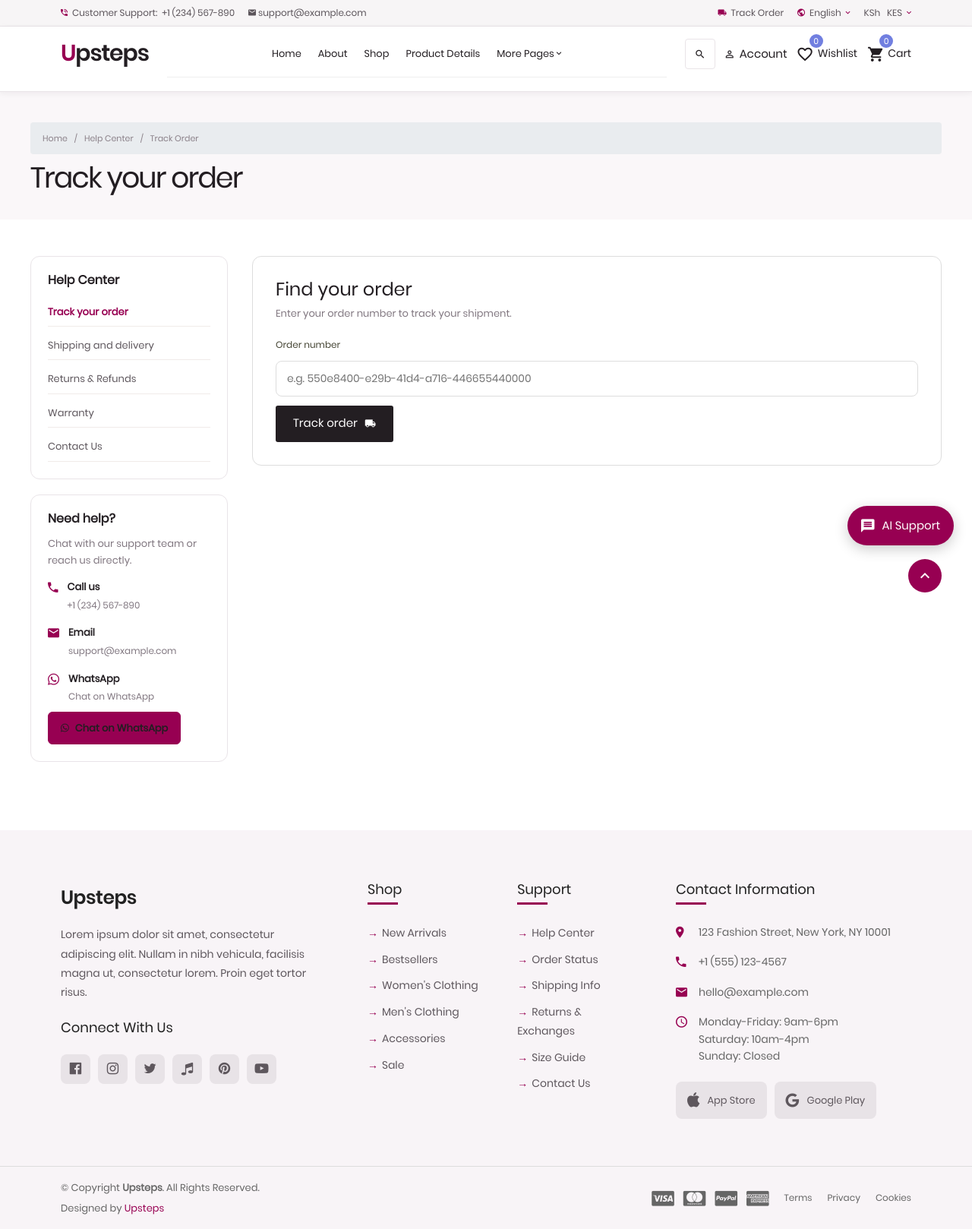
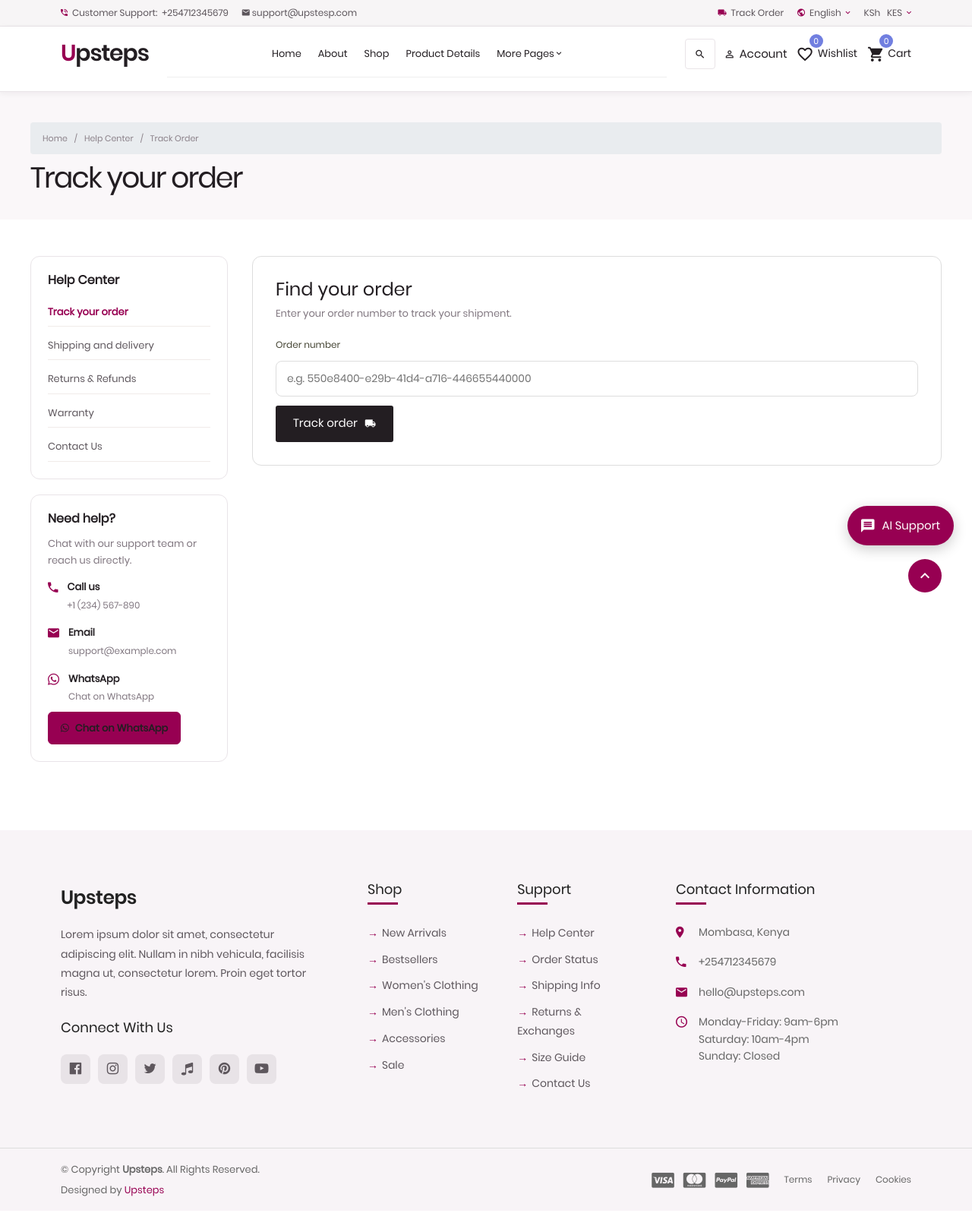
Before and after one commit to CHIKOMADZAYO/e-fashion, a Django app: page /track-order/ in a window 1280 px wide. Shown: the whole page at 76% size. After the commit the page ends 1575 px from the top, so only its background shows below. Run offline with Django 5.2, Linux system fonts and the light colour scheme; data comes from the database, SQL or seed files in the repository; data that the repository does not hold is empty; some libraries are stand-ins or nearby versions.

Commit message:
Polishing the User Interface to have a minimal looking

```diff
--- a/ecommerce/ui/templates/ui/contact.html
+++ b/ecommerce/ui/templates/ui/contact.html
@@ -2,6 +2,6 @@
 {% block title %}Contact Upsteps{% endblock %}
 {% block content %}
 <header class="page-banner"><div class="fashion-container"><nav class="breadcrumb"><a href="{% url 'home' %}">Home</a><span>/</span><span>Contact</span></nav><h1>We're here to help.</h1></div></header>
-<section class="fashion-container contact-layout"><div><span class="eyebrow">A real person, when you need one</span><h2 style="font-size:28px;font-weight:500;letter-spacing:-.04em">Tell us what’s on your mind.</h2><p style="max-width:440px;color:#817780;font-size:13px">Questions about fit, delivery, returns, or anything else? Send us a note and the Upsteps team will get back to you.</p><div class="contact-details"><div class="contact-details__item"><i class="zmdi zmdi-email"></i><div><strong>Email us</strong><span>hello@example.com</span></div></div><div class="contact-details__item"><i class="zmdi zmdi-phone"></i><div><strong>Give us a call</strong><span>+254 700 123 456 · Mon–Fri, 9am–6pm</span></div></div><div class="contact-details__item"><i class="zmdi zmdi-pin"></i><div><strong>Come say hello</strong><span>Westlands, Nairobi, Kenya</span></div></div></div></div>
+<section class="fashion-container contact-layout"><div><span class="eyebrow">A real person, when you need one</span><h2 style="font-size:28px;font-weight:500;letter-spacing:-.04em">Tell us what’s on your mind.</h2><p style="max-width:440px;color:#817780;font-size:13px">Questions about fit, delivery, returns, or anything else? Send us a note and the Upsteps team will get back to you.</p><div class="contact-details"><div class="contact-details__item"><i class="zmdi zmdi-email"></i><div><strong>Email us</strong><span>hello@upsteps.com</span></div></div><div class="contact-details__item"><i class="zmdi zmdi-phone"></i><div><strong>Give us a call</strong><span>+254712345679 · Mon–Fri, 9am–6pm</span></div></div><div class="contact-details__item"><i class="zmdi zmdi-pin"></i><div><strong>Come say hello</strong><span>Mombasa, Kenya</span></div></div></div></div>
   <form class="contact-form" data-contact-form><div class="form-grid"><div class="form-field"><label for="contact-name">Your name</label><input id="contact-name" required></div><div class="form-field"><label for="contact-email">Email address</label><input id="contact-email" type="email" required></div><div class="form-field form-field--wide"><label for="contact-topic">What can we help with?</label><select id="contact-topic"><option>General question</option><option>Order or delivery</option><option>Fit and sizing</option><option>Returns and exchanges</option></select></div><div class="form-field form-field--wide"><label for="contact-message">Your message</label><textarea id="contact-message" required></textarea></div></div><button class="button button--dark" type="submit">Send your message <i class="zmdi zmdi-arrow-right"></i></button><p class="form-success" data-contact-success hidden>Thanks for reaching out. This demo form does not send data, but your message is ready to go.</p></form></section>
 {% endblock %}
--- a/ecommerce/ui/templates/ui/partials/store_footer.html
+++ b/ecommerce/ui/templates/ui/partials/store_footer.html
@@ -42,11 +42,10 @@
 
       <section class="store-footer__contact">
         <h3 class="store-footer__heading">Contact Information</h3>
-        <p><i class="zmdi zmdi-pin" aria-hidden="true"></i><span>123 Fashion Street, New York, NY 10001</span></p>
-        <p><i class="zmdi zmdi-phone" aria-hidden="true"></i><a href="tel:+15551234567">+1 (555) 123-4567</a></p>
-        <p><i class="zmdi zmdi-email" aria-hidden="true"></i><a href="mailto:hello@example.com">hello@example.com</a></p>
+        <p><i class="zmdi zmdi-pin" aria-hidden="true"></i><span>Mombasa, Kenya</span></p>
+        <p><i class="zmdi zmdi-phone" aria-hidden="true"></i><a href="tel:+254712345679">+254712345679</a></p>
+        <p><i class="zmdi zmdi-email" aria-hidden="true"></i><a href="mailto:hello@upsteps.com">hello@upsteps.com</a></p>
         <p><i class="zmdi zmdi-time" aria-hidden="true"></i><span>Monday-Friday: 9am-6pm<br>Saturday: 10am-4pm<br>Sunday: Closed</span></p>
-        <div class="store-footer__apps"><a href="#app-store"><i class="fa fa-apple" aria-hidden="true"></i> App Store</a><a href="#google-play"><i class="fa fa-google" aria-hidden="true"></i> Google Play</a></div>
       </section>
     </div>
   </div>
--- a/ecommerce/ui/templates/ui/partials/store_header.html
+++ b/ecommerce/ui/templates/ui/partials/store_header.html
@@ -3,8 +3,8 @@
   <div class="store-header__top">
     <div class="store-header__inner store-header__top-inner">
       <div class="store-header__top-left">
-        <span><i class="zmdi zmdi-phone-in-talk" aria-hidden="true"></i> Customer Support: <a href="tel:+1234567890">+1 (234) 567-890</a></span>
-        <a href="mailto:support@example.com"><i class="zmdi zmdi-email" aria-hidden="true"></i> support@example.com</a>
+        <span><i class="zmdi zmdi-phone-in-talk" aria-hidden="true"></i> Customer Support: <a href="tel:+254712345679">+254712345679</a></span>
+        <a href="mailto:support@upstesp.com"><i class="zmdi zmdi-email" aria-hidden="true"></i> support@upstesp.com</a>
       </div>
       <div class="store-header__top-right">
         <a href="{% url 'track_order' %}"><i class="zmdi zmdi-truck" aria-hidden="true"></i> Track Order</a>
```
